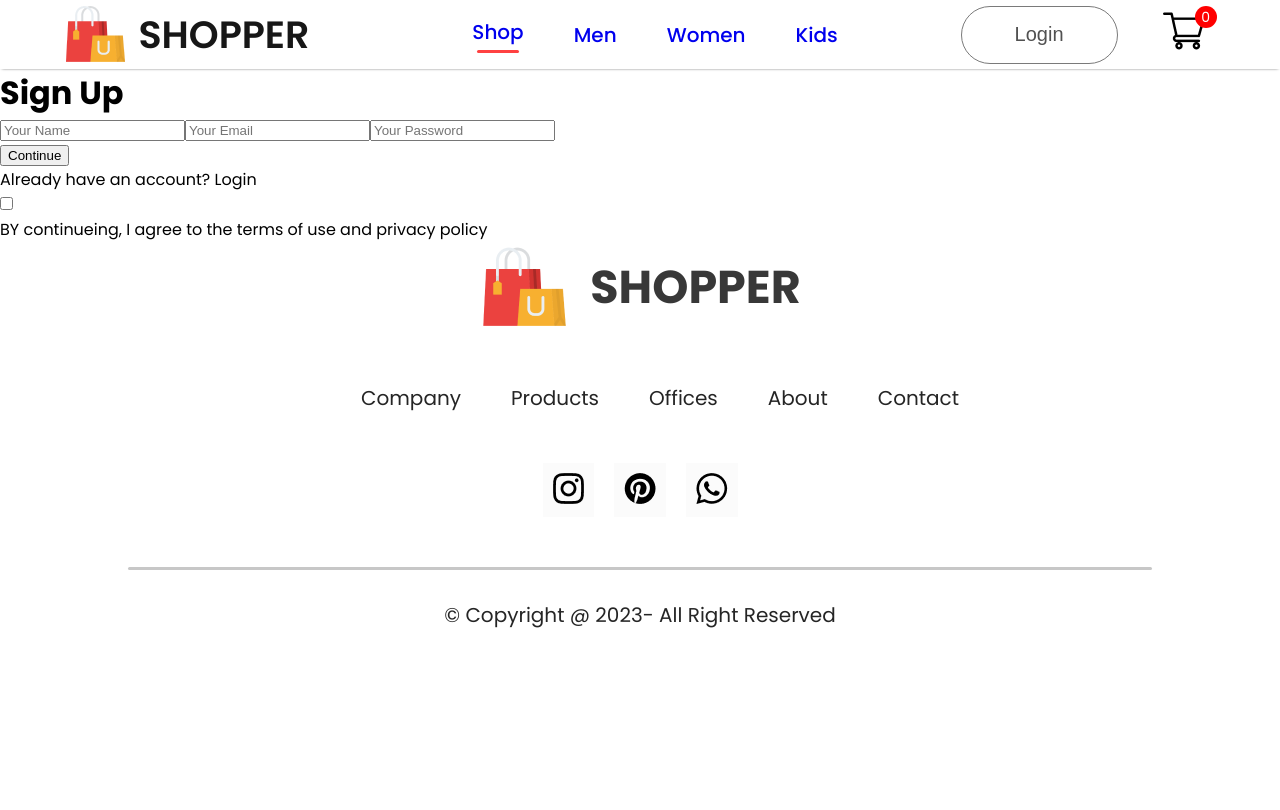
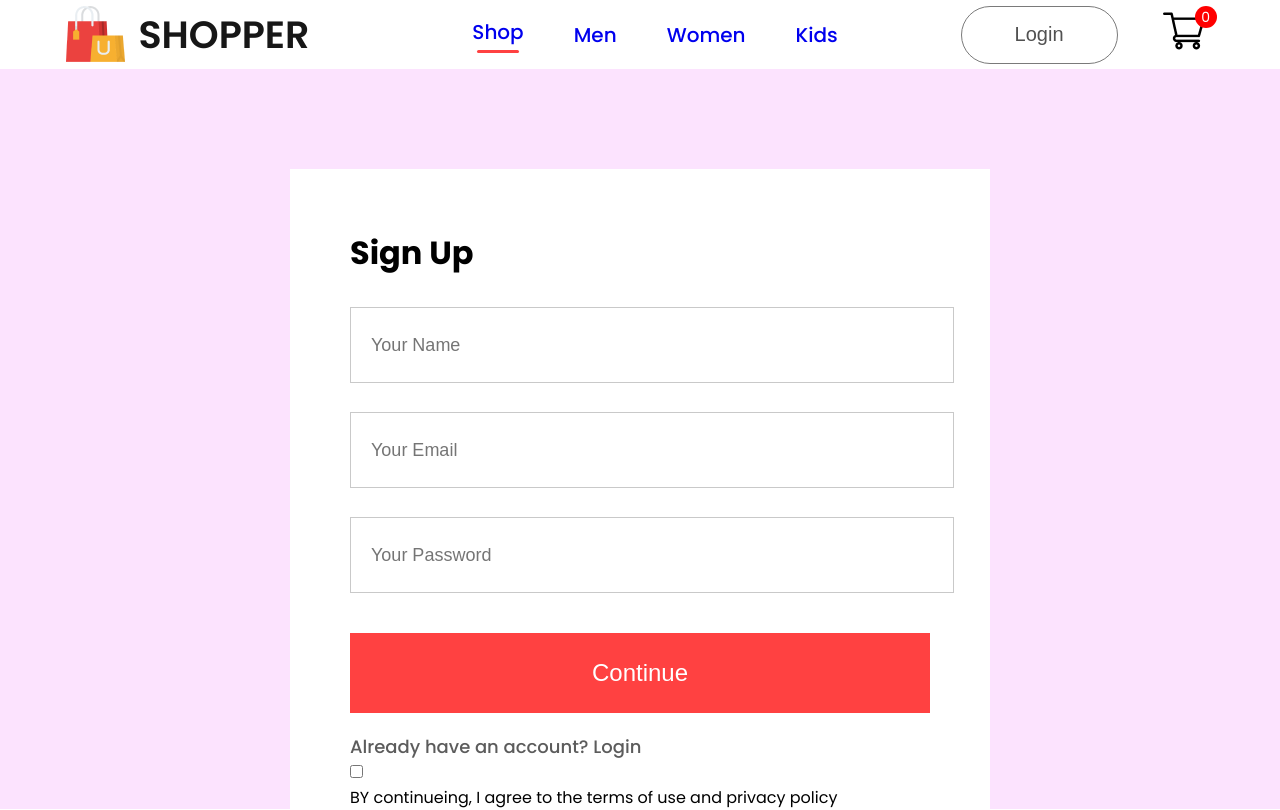
Before and after one commit to KevinShehan/e-commerce, a React (Create React App) app: page /login in a window 1280 px wide. Shown: the top 810 px of the page. Built offline with nearby package versions, Linux system fonts and the light colour scheme.

Commit message:
login css input fields applied

```diff
--- a/src/Pages/CSS/LoginSignup.css
+++ b/src/Pages/CSS/LoginSignup.css
@@ -0,0 +1,49 @@
+.loginsignup{
+    width: 100%;
+    height: 80vh;
+    background: #fce3fe;
+    padding-top: 100px;
+}
+.loginsignup-container{
+    width: 580px;
+    height: 600px;
+    background: white;
+    margin: auto;
+    padding: 40px 60px;
+}
+.loginsignup-container h1{
+    margin: 20px 0px;
+}
+.loginsignup-fields{
+    display: flex;
+    flex-direction: column;
+    gap: 29px;
+    margin-top: 30px;
+}
+.loginsignup-fields input{
+    height: 72px;
+    width: 100%;
+    padding-left: 20px;
+    border: 1px solid #c9c9c9;
+    outline: none;
+    color: #5c5c5c;
+    font-size: 18px;
+}
+.loginsignup-container button{
+    height: 80px;
+    width: 100%;
+   background: #ff4141;
+    outline: none;
+    margin-top: 40px;
+    color: white;
+    border: none;
+    font-size: 24px;
+    font-weight: 500;
+    cursor: pointer;
+}
+.loginsignup-login{
+    margin-top: 20px;
+    color: #5c5c5c;
+    font-size: 18px;
+    font-weight: 500;
+}
```
